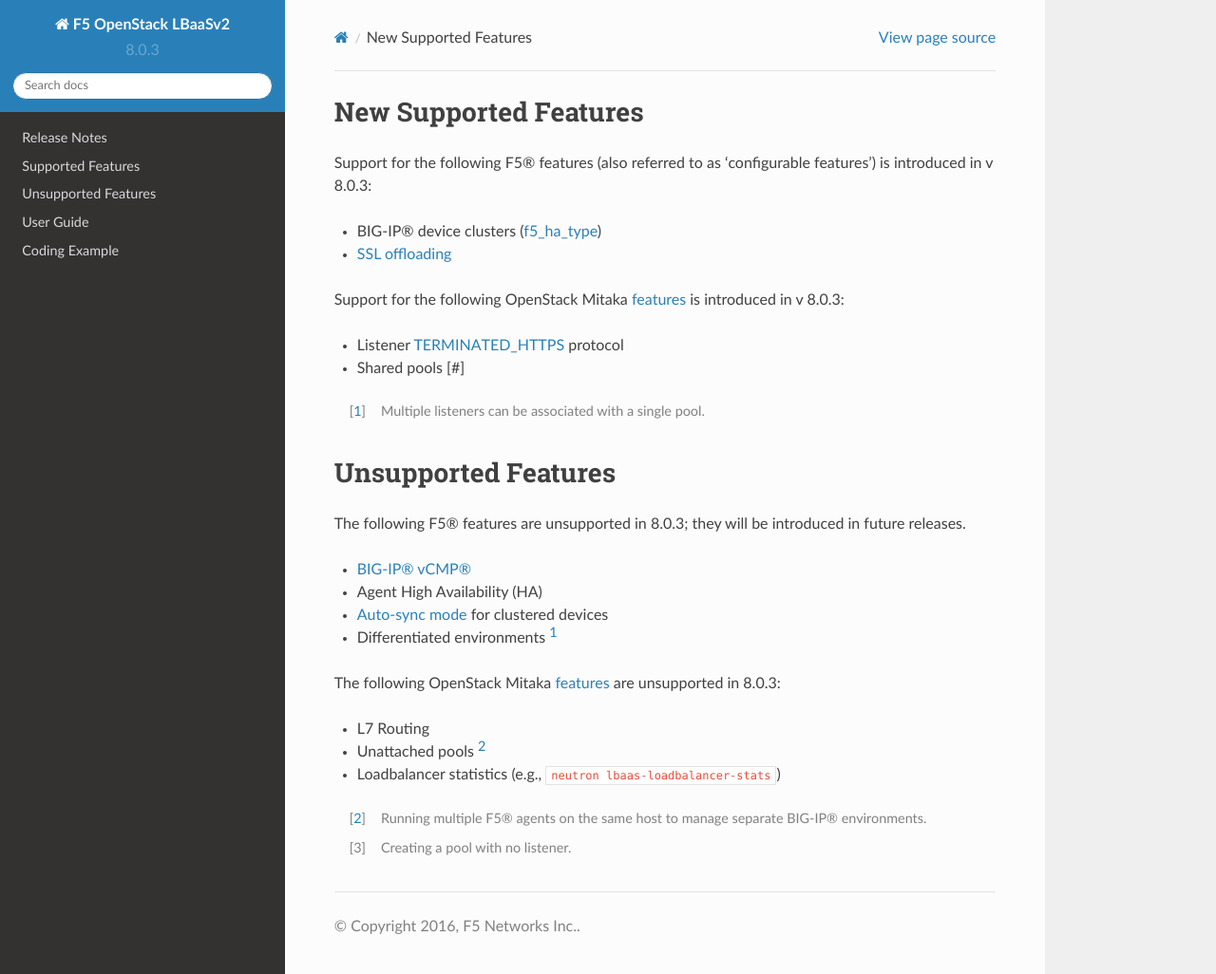
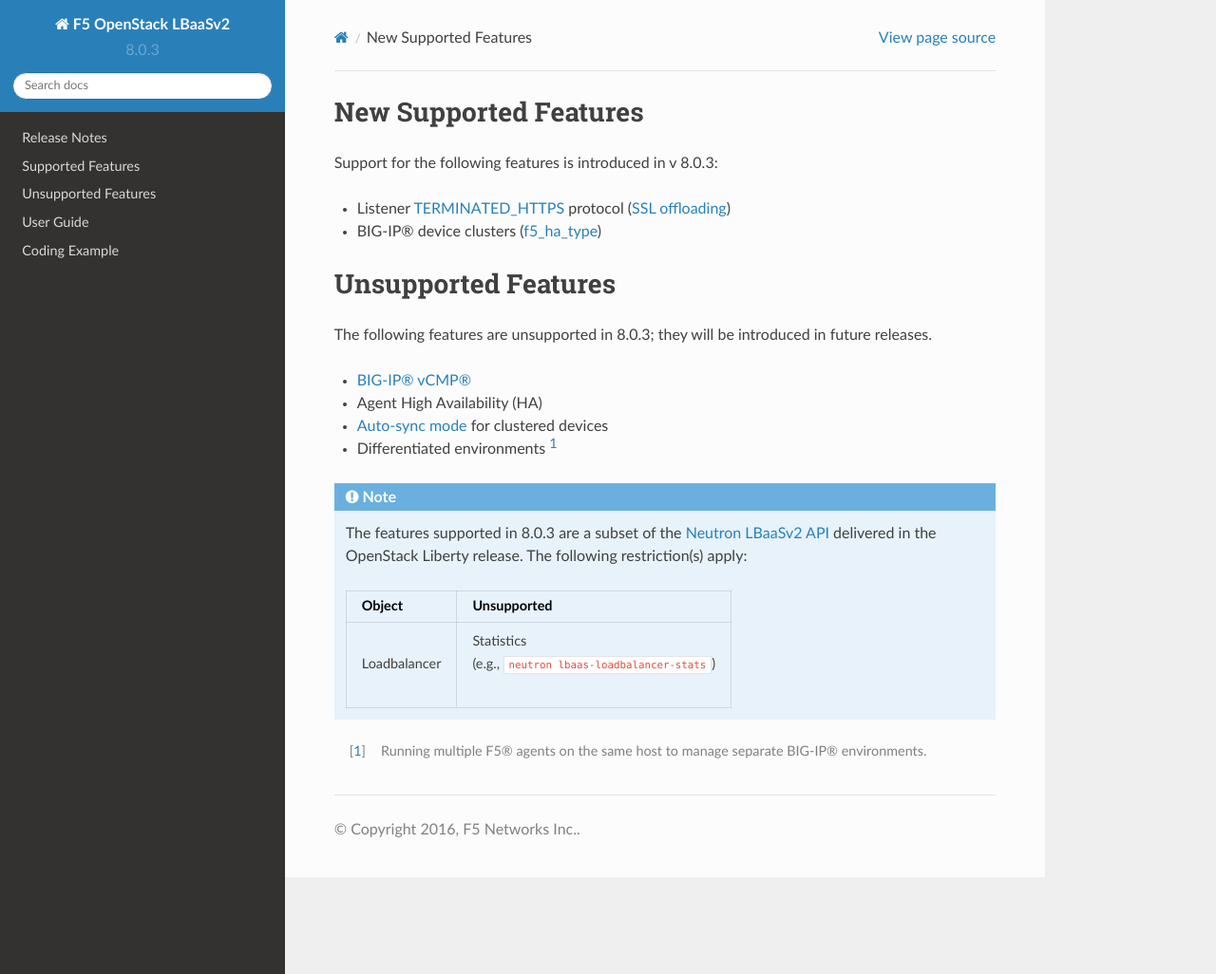
Before and after one commit to F5Networks/f5-openstack-lbaasv2-driver, a Sphinx documentation site: the page built from docs/map_release-summary.rst, in a window 1280 px wide and 1026 px high. Shown: the whole window at 95% size. Built offline with Sphinx 7.4.7 and the Read the Docs theme 2.0.0, drawn with Linux system fonts in a browser that asks for light colours.

Commit message:
Revert "doc updates for mitaka"

```diff
--- a/docs/conf.py
+++ b/docs/conf.py
@@ -75,7 +75,7 @@
 release = VERSION
 
 # OpenStack release
-openstack_release = "Mitaka"
+openstack_release = "Liberty"
 rst_epilog = """
 .. |openstack| replace:: {0}
 """.format(openstack_release)
@@ -311,13 +311,13 @@
 # Example configuration for intersphinx: refer to the Python standard library.
 
 intersphinx_mapping = {'heat': (
-     'http://f5-openstack-heat.readthedocs.io/en/latest', None),
+     'http://f5-openstack-heat.readthedocs.io/en/liberty', None),
      'heatplugins': (
-     'http://f5-openstack-heat-plugins.readthedocs.io/en/latest', None),
+     'http://f5-openstack-heat-plugins.readthedocs.io/en/liberty', None),
      'lbaasv1': (
-     'http://f5-openstack-lbaasv1.readthedocs.io/en/mitaka/', None),
+     'http://f5-openstack-lbaasv1.readthedocs.io/en/liberty/', None),
      'agent': (
-     'http://f5-openstack-agent.readthedocs.io/en/mitaka/', None),
+     'http://f5-openstack-agent.readthedocs.io/en/liberty/', None),
      'f5sdk': (
      'http://f5-sdk.readthedocs.io/en/latest/', None),
  }
--- a/docs/includes/topic_new-supported-features.rst
+++ /dev/null
@@ -1,16 +0,0 @@
-New Supported Features
-======================
-
-Support for the following F5® features (also referred to as 'configurable features') is introduced in v |release|:
-
-* BIG-IP® device clusters (:ref:`f5_ha_type <HA mode>`)
-* `SSL offloading <https://f5.com/glossary/ssl-offloading>`_
-
-
-Support for the following OpenStack |openstack| `features <http://docs.openstack.org/releasenotes/neutron-lbaas/unreleased.html#new-features>`_ is introduced in v |release|:
-
-* Listener :ref:`TERMINATED_HTTPS <Certificate Manager>` protocol
-* Shared pools [#]
-
-
-.. [#] Multiple listeners can be associated with a single pool.
--- a/docs/includes/topic_restrictions.rst
+++ b/docs/includes/topic_restrictions.rst
@@ -3,19 +3,26 @@
 Unsupported Features
 --------------------
 
-The following F5® features are unsupported in |release|; they will be introduced in future releases.
+The following features are unsupported in |release|; they will be introduced in future releases.
 
 * `BIG-IP® vCMP® <https://f5.com/resources/white-papers/virtual-clustered-multiprocessing-vcmp>`_
 * Agent High Availability (HA)
 * :ref:`Auto-sync mode <Sync mode>` for clustered devices
 * Differentiated environments [#]_
 
-The following OpenStack |openstack| `features <http://docs.openstack.org/releasenotes/neutron-lbaas/unreleased.html#new-features>`_ are unsupported in |release|:
 
-* L7 Routing
-* Unattached pools [#]_
-* Loadbalancer statistics  (e.g., ``neutron lbaas-loadbalancer-stats``)
+.. note::
+
+    The features supported in |release| are a subset of the `Neutron LBaaSv2 API <https://wiki.openstack.org/wiki/Neutron/LBaaS/API_2.0>`_ delivered in the OpenStack |openstack| release. The following restriction(s) apply:
+
+    .. table::
+
+        +----------------+----------------------------------------------------+
+        | Object         | Unsupported                                        |
+        +================+====================================================+
+        | Loadbalancer   || Statistics                                        |
+        |                || (e.g., ``neutron lbaas-loadbalancer-stats``)      |
+        +----------------+----------------------------------------------------+
 
 
 .. [#] Running multiple F5® agents on the same host to manage separate BIG-IP® environments.
-.. [#] Creating a pool with no listener.
--- a/docs/map_release-summary.rst
+++ b/docs/map_release-summary.rst
@@ -1,8 +1,11 @@
 New Supported Features
 ----------------------
 
-.. include:: includes/topic_new-supported-features.rst
-    :start-line: 3
+Support for the following features is introduced in v |release|:
+
+* Listener :ref:`TERMINATED_HTTPS <Certificate Manager>` protocol (`SSL offloading <https://f5.com/glossary/ssl-offloading>`_)
+* BIG-IP® device clusters (:ref:`f5_ha_type <HA mode>`)
+
 
 Unsupported Features
 --------------------
```
Also changed, not shown: docs/includes/topic_supported-features-intro.rst (+1 -1 lines).
